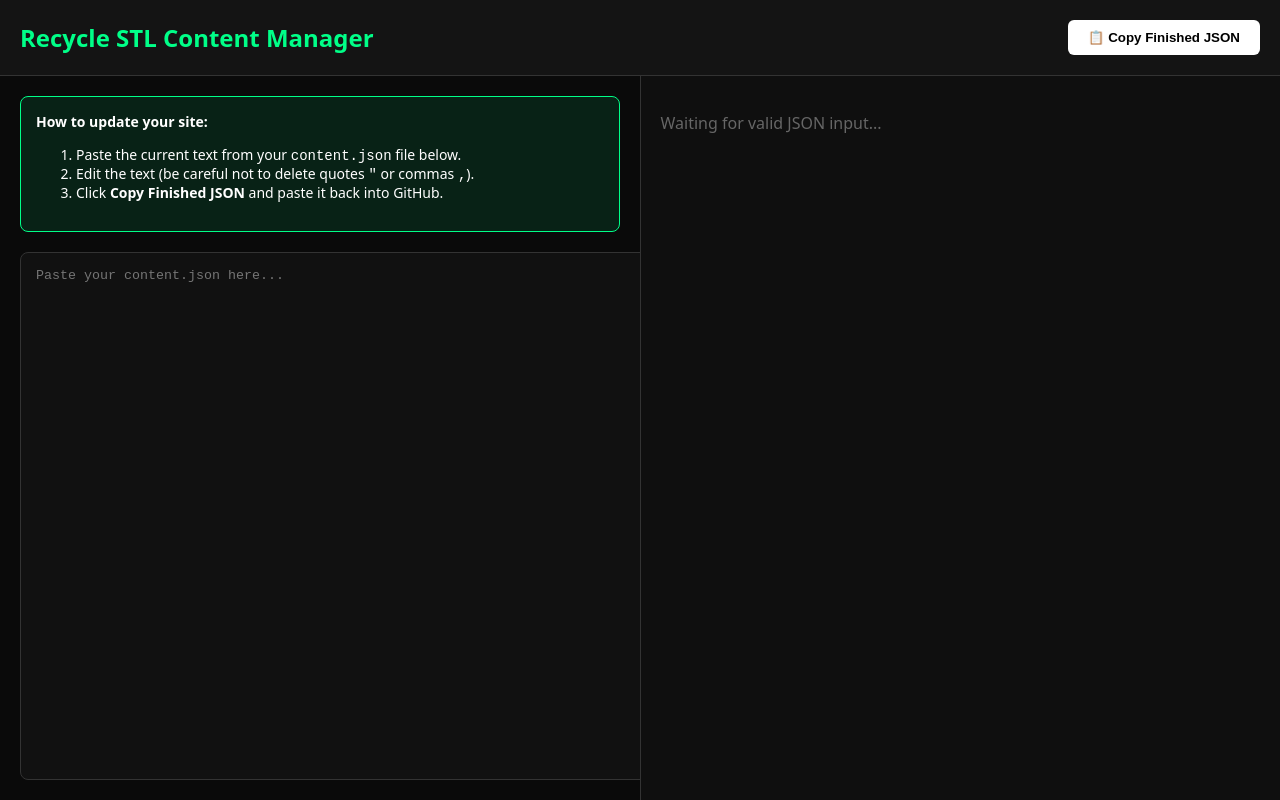
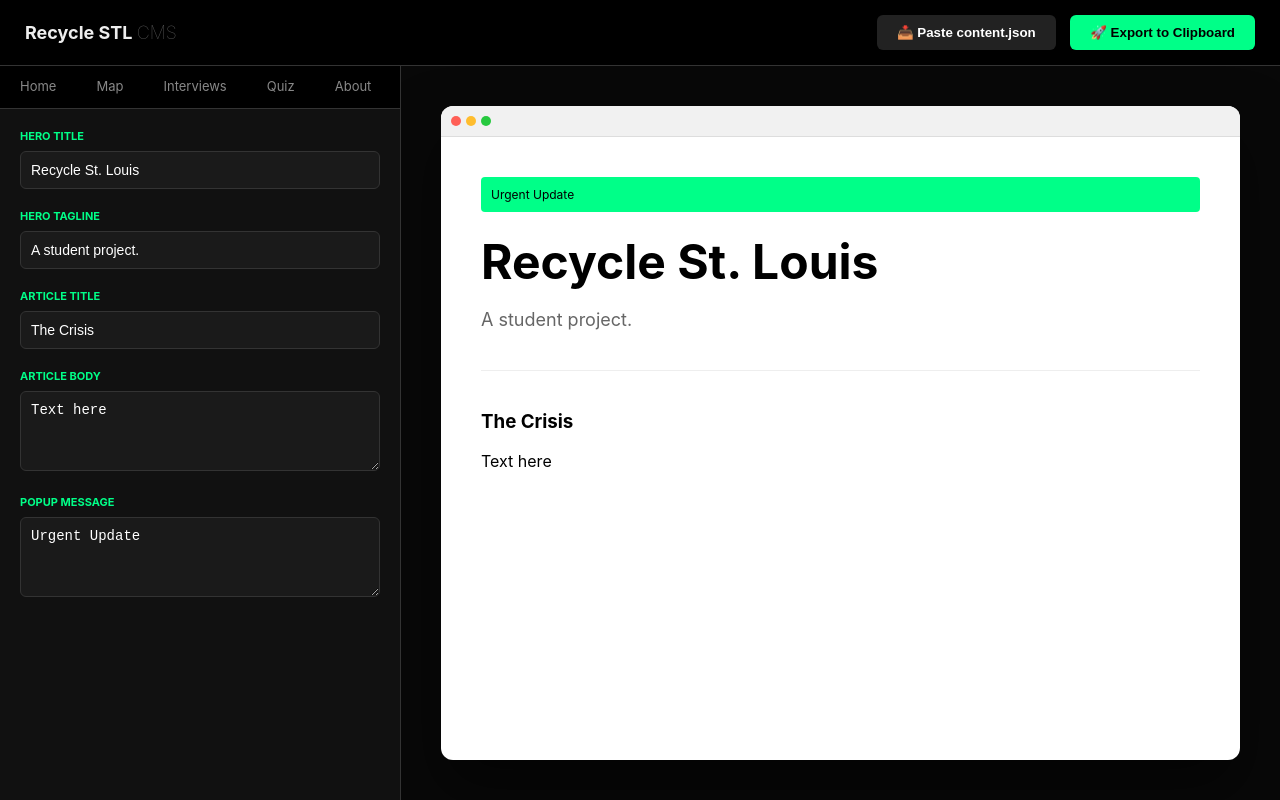
Before and after one commit to greatestbestesyguy-wq/greatestbestesyguy-wq.github.io, a plain HTML site: page admin/index.html in a window 1280 px wide. Drawn offline with Linux system fonts and the light colour scheme.

Commit message:
Update index.html

```diff
--- a/admin/index.html
+++ b/admin/index.html
@@ -3,144 +3,193 @@
 <head>
     <meta charset="UTF-8">
     <meta name="viewport" content="width=device-width, initial-scale=1.0">
-    <title>Recycle STL | Content Editor</title>
+    <title>Recycle STL | Advanced CMS</title>
     <style>
-        :root {
-            --bg: #0a0a0a;
-            --card: #141414;
-            --accent: #00ff88;
-            --text: #ffffff;
-            --border: #333;
-        }
-        body {
-            font-family: system-ui, -apple-system, sans-serif;
-            background: var(--bg);
-            color: var(--text);
-            margin: 0;
-            display: flex;
-            flex-direction: column;
-            height: 100vh;
-        }
-        header {
-            padding: 20px;
-            background: var(--card);
-            border-bottom: 1px solid var(--border);
-            display: flex;
-            justify-content: space-between;
-            align-items: center;
-        }
-        .main-container {
-            display: flex;
-            flex: 1;
-            overflow: hidden;
-        }
-        .editor-pane, .preview-pane {
-            flex: 1;
-            padding: 20px;
-            overflow-y: auto;
-            display: flex;
-            flex-direction: column;
-        }
-        .preview-pane {
-            background: #0f0f0f;
-            border-left: 1px solid var(--border);
-        }
-        textarea {
-            width: 100%;
-            height: 100%;
-            background: #111;
-            color: #00ff88;
-            border: 1px solid var(--border);
-            border-radius: 8px;
-            padding: 15px;
-            font-family: 'Courier New', monospace;
-            resize: none;
-            outline: none;
-        }
-        .btn {
-            background: var(--accent);
-            color: black;
-            border: none;
-            padding: 10px 20px;
-            border-radius: 6px;
-            font-weight: bold;
-            cursor: pointer;
-            transition: transform 0.2s;
-        }
-        .btn:hover { transform: translateY(-2px); }
-        .btn-copy { background: white; margin-left: 10px; }
+        :root { --bg: #050505; --card: #111; --accent: #00ff88; --text: #eee; --border: #333; }
+        body { font-family: 'Inter', sans-serif; background: var(--bg); color: var(--text); margin: 0; height: 100vh; display: flex; flex-direction: column; overflow: hidden; }
 
-        .instructions {
-            background: rgba(0, 255, 136, 0.1);
-            border: 1px solid var(--accent);
-            padding: 15px;
-            border-radius: 8px;
-            margin-bottom: 20px;
-            font-size: 14px;
-        }
-        pre {
-            font-size: 12px;
-            color: #888;
-        }
+        /* Layout */
+        header { padding: 15px 25px; background: #000; border-bottom: 1px solid var(--border); display: flex; justify-content: space-between; align-items: center; z-index: 100; }
+        .main { display: flex; flex: 1; overflow: hidden; }
+
+        /* Sidebar Editor */
+        .sidebar { width: 400px; background: var(--card); border-right: 1px solid var(--border); display: flex; flex-direction: column; }
+        .tab-bar { display: flex; background: #000; overflow-x: auto; border-bottom: 1px solid var(--border); }
+        .tab { padding: 12px 20px; cursor: pointer; font-size: 13px; white-space: nowrap; color: #888; border-bottom: 2px solid transparent; }
+        .tab.active { color: var(--accent); border-bottom-color: var(--accent); background: #111; }
+
+        .editor-fields { flex: 1; padding: 20px; overflow-y: auto; }
+        .field-group { margin-bottom: 20px; }
+        label { display: block; font-size: 11px; text-transform: uppercase; color: var(--accent); margin-bottom: 8px; font-weight: bold; }
+        input, textarea, select { width: 100%; background: #1a1a1a; border: 1px solid var(--border); border-radius: 6px; padding: 10px; color: #fff; font-size: 14px; box-sizing: border-box; }
+        textarea { height: 80px; resize: vertical; }
+
+        /* Preview Area */
+        .preview-area { flex: 1; padding: 40px; background: #080808; overflow-y: auto; display: flex; justify-content: center; }
+        .browser-mockup { width: 100%; max-width: 900px; background: #fff; border-radius: 12px; height: fit-content; min-height: 100%; color: #000; overflow: hidden; box-shadow: 0 30px 60px rgba(0,0,0,0.5); }
+        .browser-header { background: #f1f1f1; padding: 10px; display: flex; gap: 5px; border-bottom: 1px solid #ddd; }
+        .dot { width: 10px; height: 10px; border-radius: 50%; background: #ddd; }
+
+        /* UI Elements */
+        .error-toast { background: #ff4444; color: white; padding: 10px; font-size: 12px; display: none; }
+        .btn { background: var(--accent); color: #000; border: none; padding: 10px 20px; border-radius: 6px; font-weight: bold; cursor: pointer; }
+        .btn-secondary { background: #222; color: #fff; margin-right: 10px; }
     </style>
 </head>
 <body>
 
 <header>
-    <h2 style="margin:0; color:var(--accent);">Recycle STL Content Manager</h2>
+    <div style="display:flex; align-items:center; gap:15px;">
+        <h2 style="margin:0; font-size:18px;">Recycle STL <span style="font-weight:100; color:#666;">CMS</span></h2>
+    </div>
     <div>
-        <button class="btn btn-copy" onclick="copyToClipboard()">📋 Copy Finished JSON</button>
+        <button class="btn btn-secondary" onclick="importJSON()">📥 Paste content.json</button>
+        <button class="btn" onclick="exportJSON()">🚀 Export to Clipboard</button>
     </div>
 </header>
 
-<div class="main-container">
-    <div class="editor-pane">
-        <div class="instructions">
-            <strong>How to update your site:</strong>
-            <ol>
-                <li>Paste the current text from your <code>content.json</code> file below.</li>
-                <li>Edit the text (be careful not to delete quotes <code>"</code> or commas <code>,</code>).</li>
-                <li>Click <strong>Copy Finished JSON</strong> and paste it back into GitHub.</li>
-            </ol>
+<div class="error-toast" id="error-display"></div>
+
+<div class="main">
+    <div class="sidebar">
+        <div class="tab-bar" id="page-tabs">
+            <div class="tab active" onclick="switchPage('home')">Home</div>
+            <div class="tab" onclick="switchPage('map')">Map</div>
+            <div class="tab" onclick="switchPage('interviews')">Interviews</div>
+            <div class="tab" onclick="switchPage('quiz')">Quiz</div>
+            <div class="tab" onclick="switchPage('about')">About</div>
         </div>
-        <textarea id="json-input" placeholder="Paste your content.json here..." oninput="updatePreview()"></textarea>
+        <div class="editor-fields" id="editor-form">
+            </div>
     </div>
 
-    <div class="preview-pane" id="preview-content">
-        <p style="color: #666;">Waiting for valid JSON input...</p>
+    <div class="preview-area">
+        <div class="browser-mockup">
+            <div class="browser-header">
+                <div class="dot" style="background:#ff5f56"></div>
+                <div class="dot" style="background:#ffbd2e"></div>
+                <div class="dot" style="background:#27c93f"></div>
+            </div>
+            <div id="live-preview" style="padding: 40px;">
+                </div>
+        </div>
     </div>
 </div>
 
 <script>
-    function updatePreview() {
-        const input = document.getElementById('json-input').value;
-        const preview = document.getElementById('preview-content');
+    let siteData = {};
+    let currentPage = 'home';
 
+    const defaultJSON = `{"HOME_PAGE_DATA":"---","metadata":{"pageTitle":"Recycle STL","metaTitle":"Advocacy","metaDescription":"Help us."},"popup":{"enabled":true,"message":"Urgent Update","linkText":"Map","linkUrl":"map.html"},"hero":{"title":"Recycle St. Louis","tagline":"A student project."},"stats":[],"interview":{"visible":true,"title":"Mayor Interview","description":"Text here","buttonText":"Watch","link":"#","imageUrl":""},"article":{"title":"The Crisis","body":"Text here"},"mapPage":{"title":"Find a Station","tagline":"Locations"},"interviewsPage":{"title":"Interviews","tagline":"Voices","entries":[]},"quizPage":{"questions":[]},"aboutPage":{"title":"About","tagline":"Metro High","team":[]}}`;
+
+    // Initialize
+    window.onload = () => {
+        siteData = JSON.parse(defaultJSON);
+        switchPage('home');
+    };
+
+    function importJSON() {
+        const raw = prompt("Paste your current content.json text here:");
+        if (!raw) return;
         try {
-            const data = JSON.parse(input);
-            preview.innerHTML = `
-                <h3 style="color:var(--accent)">Live Data Structure</h3>
-                <div style="background:var(--card); padding:15px; border-radius:10px; border:1px solid #333;">
-                    <p><strong>Home Title:</strong> ${data.hero.title}</p>
-                    <p><strong>Pop-up Active:</strong> ${data.popup.enabled ? '✅ Yes' : '❌ No'}</p>
-                    <hr border="0" style="border-top:1px solid #333">
-                    <p><strong>Map URL:</strong> <code style="color:#888">${data.mapPage.mapUrl}</code></p>
-                    <p><strong>Quiz Questions:</strong> ${data.quizPage.questions.length} total</p>
-                </div>
-                <p style="font-size:12px; margin-top:20px; color:var(--accent);">✓ JSON is Valid</p>
-            `;
+            siteData = JSON.parse(raw);
+            document.getElementById('error-display').style.display = 'none';
+            switchPage(currentPage);
         } catch (e) {
-            preview.innerHTML = `<p style="color: #ff4444;">⚠️ Invalid JSON: ${e.message}</p>`;
+            document.getElementById('error-display').innerText = "JSON Error: " + e.message;
+            document.getElementById('error-display').style.display = 'block';
         }
     }
 
-    function copyToClipboard() {
-        const textarea = document.getElementById('json-input');
-        textarea.select();
-        document.execCommand('copy');
-        alert("JSON copied to clipboard! Now go to your content.json file on GitHub, click the 'Pencil' icon (Edit), select all text, paste this over it, and click 'Commit changes'.");
+    function switchPage(page) {
+        currentPage = page;
+        document.querySelectorAll('.tab').forEach(t => t.classList.remove('active'));
+        event?.target?.classList?.add('active');
+        renderForm();
+        renderPreview();
+    }
+
+    function renderForm() {
+        const container = document.getElementById('editor-form');
+        container.innerHTML = '';
+
+        const fields = getFieldsForPage(currentPage);
+        fields.forEach(f => {
+            const div = document.createElement('div');
+            div.className = 'field-group';
+            div.innerHTML = `
+                <label>${f.label}</label>
+                ${f.type === 'textarea'
+                    ? `<textarea oninput="updateData('${f.path}', this.value)">${getValue(f.path)}</textarea>`
+                    : `<input type="text" value="${getValue(f.path)}" oninput="updateData('${f.path}', this.value)">`
+                }
+            `;
+            container.appendChild(div);
+        });
+    }
+
+    function getValue(path) {
+        return path.split('.').reduce((obj, key) => obj?.[key], siteData) || "";
+    }
+
+    function updateData(path, val) {
+        const keys = path.split('.');
+        let lastKey = keys.pop();
+        let target = keys.reduce((obj, key) => obj[key], siteData);
+        target[lastKey] = val;
+        renderPreview();
+    }
+
+    function getFieldsForPage(page) {
+        if (page === 'home') return [
+            { label: 'Hero Title', path: 'hero.title' },
+            { label: 'Hero Tagline', path: 'hero.tagline' },
+            { label: 'Article Title', path: 'article.title' },
+            { label: 'Article Body', path: 'article.body', type: 'textarea' },
+            { label: 'Popup Message', path: 'popup.message', type: 'textarea' }
+        ];
+        if (page === 'map') return [
+            { label: 'Page Title', path: 'mapPage.title' },
+            { label: 'Tagline', path: 'mapPage.tagline' },
+            { label: 'Google Maps Link (src)', path: 'mapPage.mapUrl' }
+        ];
+        if (page === 'interviews') return [
+            { label: 'Main Page Title', path: 'interviewsPage.title' },
+            { label: 'Featured Video Embed URL', path: 'interviewsPage.featuredVideoUrl' }
+        ];
+        return [];
+    }
+
+    function renderPreview() {
+        const view = document.getElementById('live-preview');
+        if (currentPage === 'home') {
+            view.innerHTML = `
+                <div style="background:var(--accent); padding:10px; font-size:12px; border-radius:4px; margin-bottom:20px;">${siteData.popup.message}</div>
+                <h1 style="font-size:48px; margin:0;">${siteData.hero.title}</h1>
+                <p style="color:#666; font-size:18px;">${siteData.hero.tagline}</p>
+                <div style="margin-top:40px; border-top:1px solid #eee; padding-top:20px;">
+                    <h3>${siteData.article.title}</h3>
+                    <p>${siteData.article.body}</p>
+                </div>
+            `;
+        } else if (currentPage === 'map') {
+            view.innerHTML = `
+                <h1>${siteData.mapPage.title}</h1>
+                <p>${siteData.mapPage.tagline}</p>
+                <div style="width:100%; height:300px; background:#eee; display:flex; align-items:center; justify-content:center; border-radius:12px;">
+                    [Google Map Simulation: ${siteData.mapPage.mapUrl}]
+                </div>
+            `;
+        } else {
+            view.innerHTML = `<div style="text-align:center; padding:50px; color:#aaa;">Preview for ${currentPage} coming soon...</div>`;
+        }
+    }
+
+    function exportJSON() {
+        const str = JSON.stringify(siteData, null, 2);
+        navigator.clipboard.writeText(str);
+        alert("Success! JSON copied to clipboard. Paste this into your content.json file on GitHub.");
     }
 </script>
-
 </body>
 </html>
```
